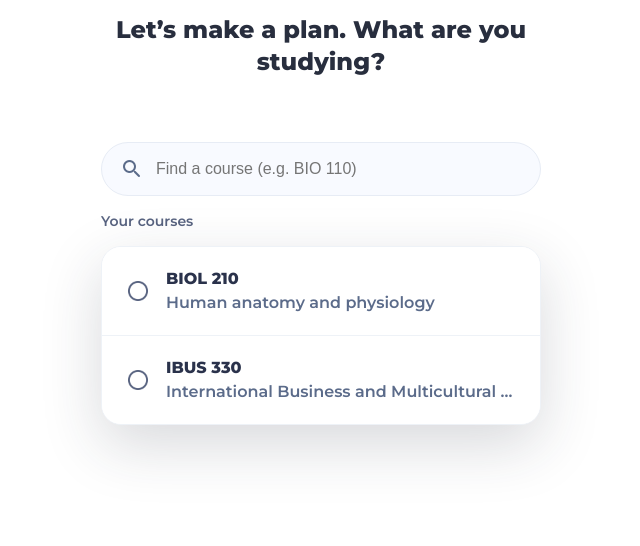
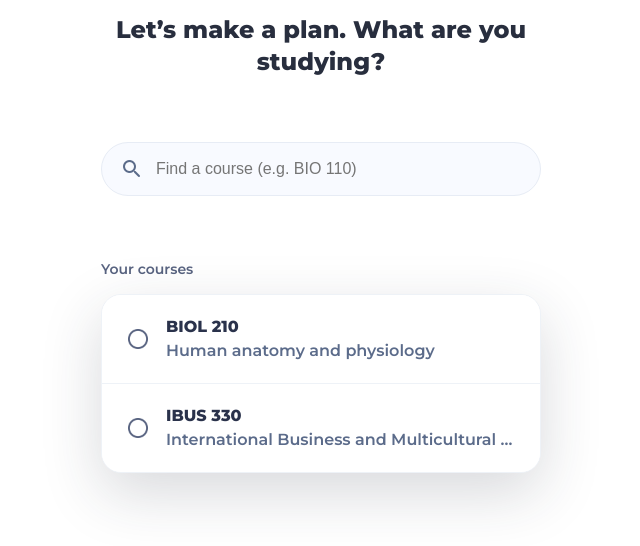
Before and after one commit to cdorian-quizlet/adaptive-studying, a plain HTML site: page html/plan-flow.html in a window 1280 px wide. Shown: the part 90-636 px from the top of the page, without its empty margins (319-959 px from the left). Drawn offline with nearby package versions, Linux system fonts and the light colour scheme.

Commit message:
Plan flow: add 48px vertical spacing between search input and 'Your courses' title

```diff
--- a/css/plan-flow.css
+++ b/css/plan-flow.css
@@ -26,6 +26,7 @@ body { font-family: 'Montserrat', 'Figtree', system-ui, sans-serif; background:#
   word-break: break-word;
 }
 .subtle { color:#586380; font-size:14px; font-weight:600; }
+.search-row + .subtle { margin-top: 48px; }
 
 /* Course selection */
 .search-row { display:flex; flex-direction:column; gap:12px; }
```
